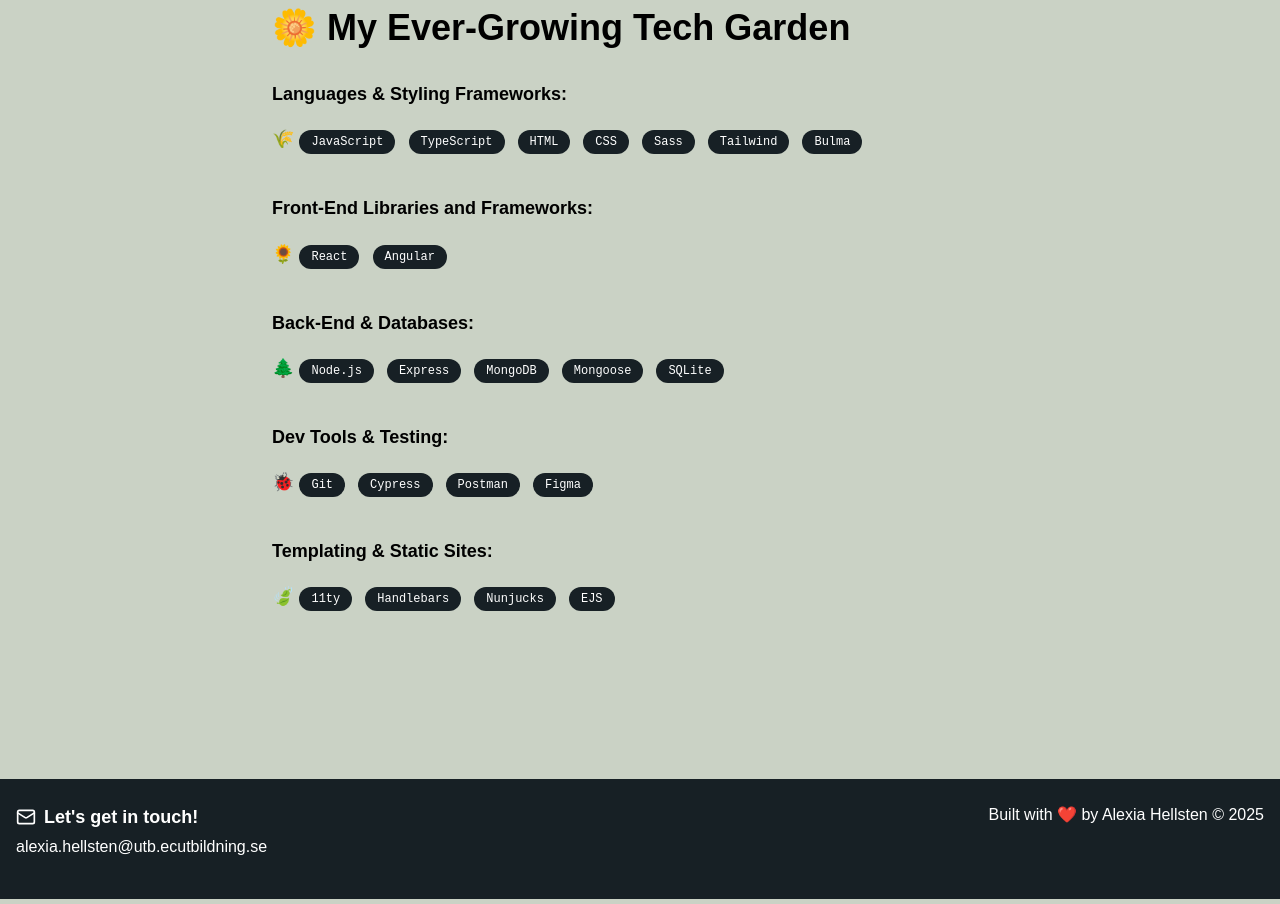
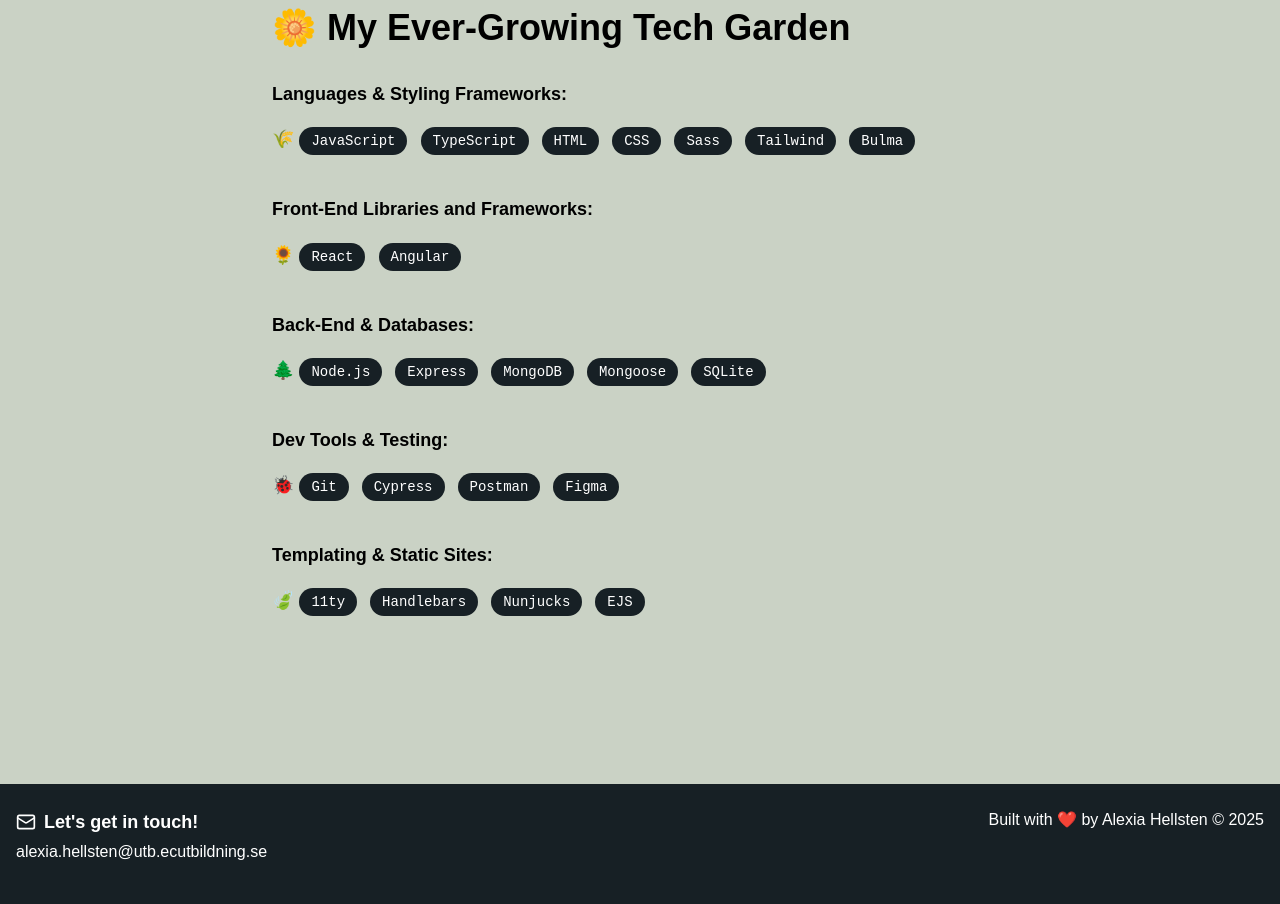
Before and after one commit to alexiahellsten/portfolio-2025, a React (Vite) app: page / in a window 1280 px wide. Shown: the part 1800-2704 px from the top of the page. Built offline with nearby package versions, Linux system fonts and the light colour scheme.

Commit message:
Change text size for Pill component

```diff
--- a/src/components/Pill.tsx
+++ b/src/components/Pill.tsx
@@ -1,7 +1,7 @@
 function Pill({ children }: { children: React.ReactNode }) {
 
   return (
-    <span className="markdown inline-block bg-[#172025] text-white px-3 py-1 rounded-full text-xs font-medium mr-2 mb-2">
+    <span className="markdown inline-block bg-[#172025] text-white px-3 py-1 rounded-full text-sm font-medium mr-2 mb-2">
       {children}
     </span>
   )
```
